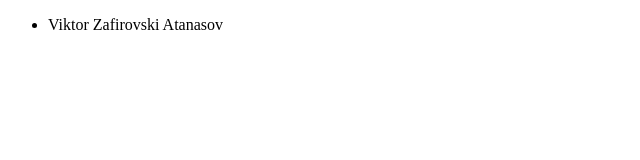
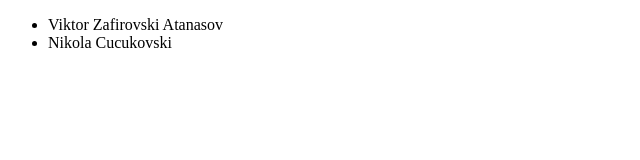
Before and after one commit to CucukovskiNikola/Mentorska-07, a plain HTML site: page index.html in a window 1280 px wide. Shown: the whole page, without its empty margins (0-640 px from the left). Drawn offline with Linux system fonts and the light colour scheme.

Commit message:
added my name

```diff
--- a/index.html
+++ b/index.html
@@ -9,6 +9,7 @@
 <body>
     <ul>
         <li>Viktor Zafirovski Atanasov</li>
+        <li>Nikola Cucukovski</li>
     </ul>
 </body>
 </html>
```
